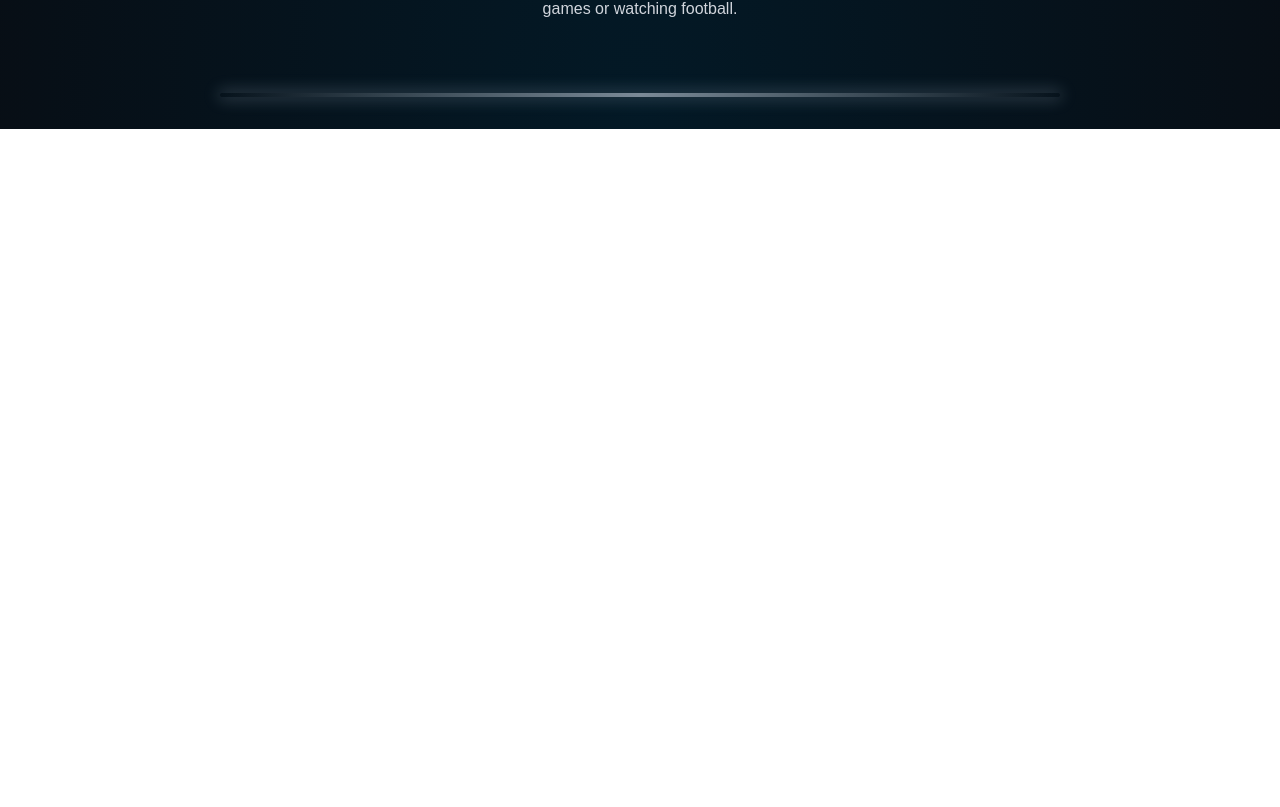
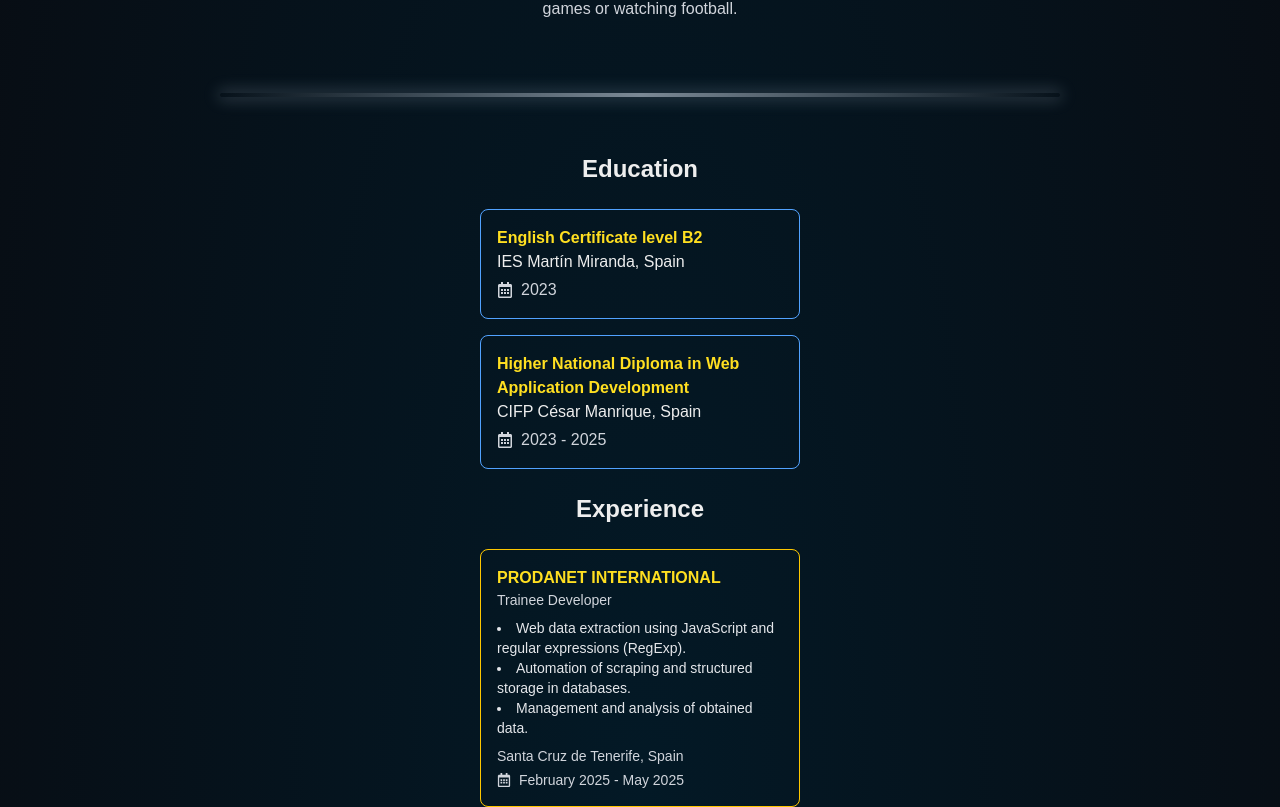
Before and after one commit to prospi-dev/portfolio, a React (Vite) app in the folder portfolio/: page / in a window 1280 px wide. Shown: the part 1135-1942 px from the top of the page. Before the commit the page ends 1264 px from the top, so only its background shows below. Built offline with nearby package versions, Linux system fonts and the light colour scheme.

Commit message:
Education and experience added

```diff
--- /dev/null
+++ b/portfolio/src/components/education-experience.jsx
@@ -0,0 +1,58 @@
+import { FaRegCalendarAlt } from "react-icons/fa";
+import { motion } from "framer-motion";
+const Education = () => (
+  <motion.section id="education"
+    className="py-6 flex flex-col items-center"
+    initial={{ opacity: 0, y: 40 }}
+    whileInView={{ opacity: 1, y: 0 }}
+    exit={{ opacity: 0, y: 40 }}
+    transition={{ duration: 0.7, ease: "easeOut" }}
+    viewport={{ once: false, amount: 0.3 }}
+  >
+    <h2 className="text-2xl font-semibold mb-6">Education</h2>
+    <div className="flex flex-col gap-4 w-xs">
+      <div className="border border-blue-400 rounded-lg p-4 text-left">
+        <span className="text-yellow-300 font-semibold">English Certificate level B2</span>
+        <div>IES Martín Miranda, Spain</div>
+        <div className="flex items-center gap-2 mt-1 text-gray-300">
+          <FaRegCalendarAlt /> 2023
+        </div>
+      </div>
+      <div className="border border-blue-400 rounded-lg p-4 text-left">
+        <span className="text-yellow-300 font-semibold">Higher National Diploma in Web Application Development</span>
+        <div>CIFP César Manrique, Spain</div>
+        <div className="flex items-center gap-2 mt-1 text-gray-300">
+          <FaRegCalendarAlt /> 2023 - 2025
+        </div>
+      </div>
+    </div>
+  </motion.section>
+);
+
+const Experience = () => (
+  <motion.section id="experience"
+    className="flex flex-col items-center"
+    initial={{ opacity: 0, y: 40 }}
+    whileInView={{ opacity: 1, y: 0 }}
+    exit={{ opacity: 0, y: 40 }}
+    transition={{ duration: 0.7, ease: "easeOut" }}
+    viewport={{ once: false, amount: 0.3 }}
+  >
+    <h2 className="text-2xl font-semibold mb-6">Experience</h2>
+    <div className="border border-yellow-400 rounded-lg p-4 w-xs text-left">
+      <span className="text-yellow-300 font-semibold">PRODANET INTERNATIONAL</span>
+      <div className="text-gray-300 text-sm mb-2">Trainee Developer</div>
+      <ul className="list-disc list-inside text-gray-200 mb-2 text-sm">
+        <li>Web data extraction using JavaScript and regular expressions (RegExp).</li>
+        <li>Automation of scraping and structured storage in databases.</li>
+        <li>Management and analysis of obtained data.</li>
+      </ul>
+      <div className="text-gray-300 text-sm">Santa Cruz de Tenerife, Spain</div>
+      <div className="flex items-center gap-2 mt-1 text-gray-300 text-sm">
+        <FaRegCalendarAlt /> February 2025 - May 2025
+      </div>
+    </div>
+  </motion.section>
+);
+
+export { Education, Experience };
--- a/portfolio/src/main.jsx
+++ b/portfolio/src/main.jsx
@@ -5,6 +5,7 @@ import Header from './components/header.jsx'
 import Home from './components/home.jsx'
 import Aboutme from './components/aboutme.jsx'
 import Divider from './components/divider.jsx'
+import { Education, Experience } from './components/education-experience.jsx'
 const App = () => {
 
   return (
@@ -14,6 +15,8 @@ const App = () => {
       <Divider />
       <Aboutme />
       <Divider />
+      <Education />
+      <Experience />
     </>
   )
 };
```
